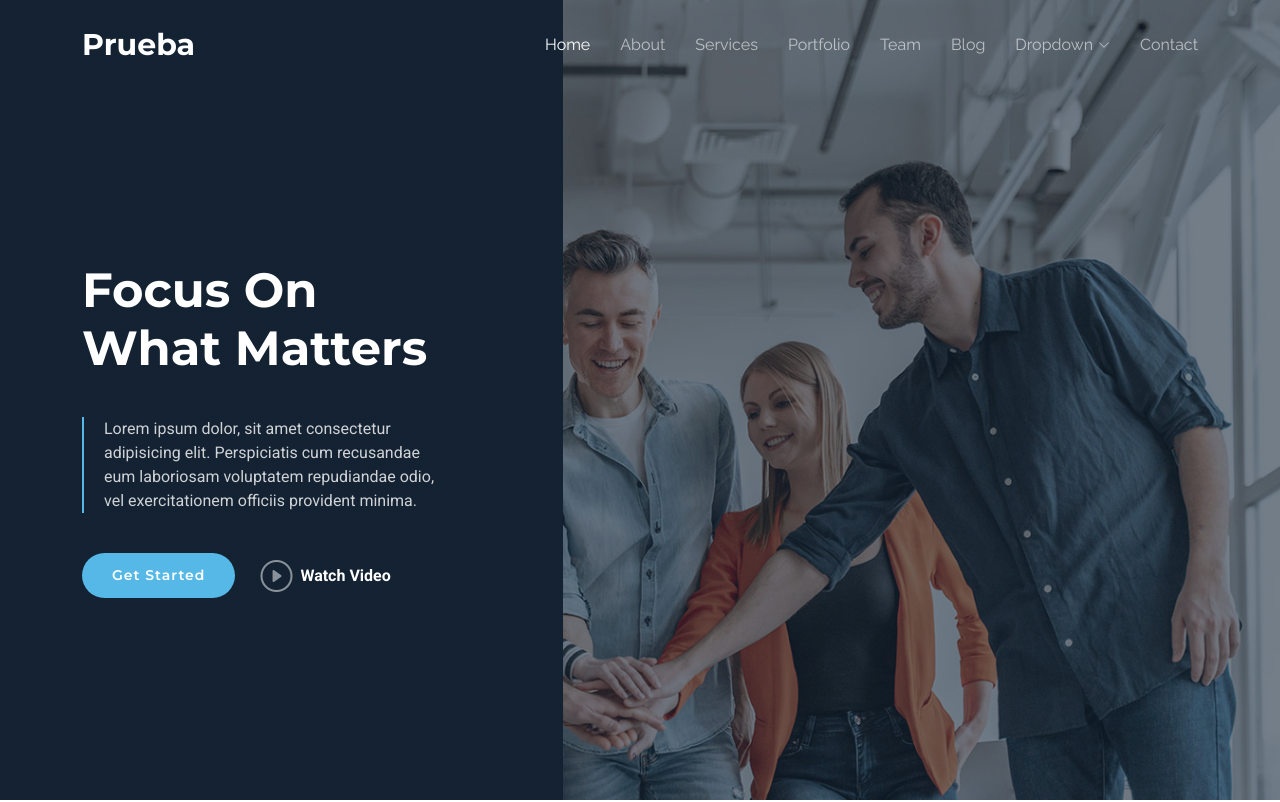
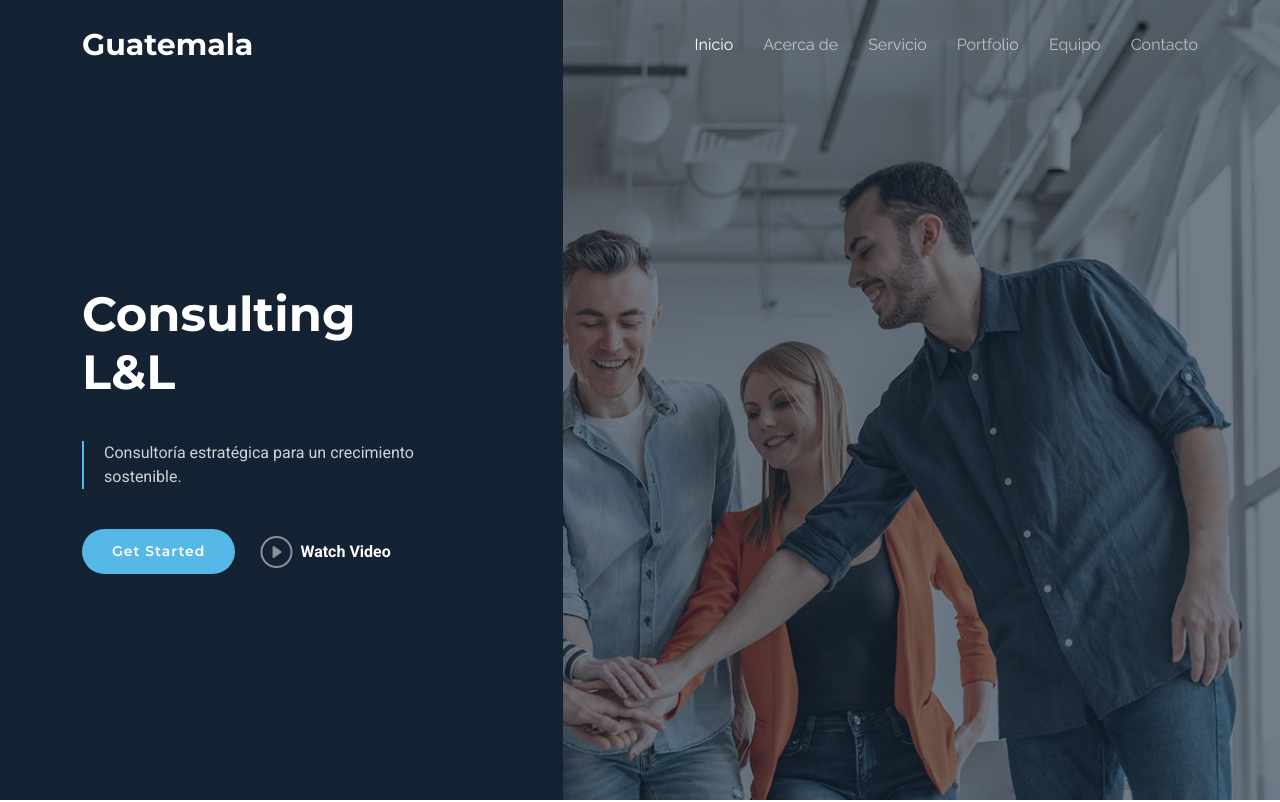
Before and after one commit to LindaQuelex/consultingLyL, a plain HTML site: page docs/index.html in a window 1280 px wide. Shown: the top 802 px of the page. Drawn offline with Linux system fonts and the light colour scheme.

Commit message:
adecuación pestañas

```diff
--- a/docs/index.html
+++ b/docs/index.html
@@ -4,7 +4,7 @@
 <head>
   <meta charset="utf-8">
   <meta content="width=device-width, initial-scale=1.0" name="viewport">
-  <title>Index - Nova Bootstrap Template</title>
+  <title>Consulting L&L</title>
   <meta name="description" content="">
   <meta name="keywords" content="">
 
@@ -44,17 +44,24 @@
       <a href="index.html" class="logo d-flex align-items-center">
         <!-- Uncomment the line below if you also wish to use an image logo -->
         <!-- <img src="assets/img/logo.png" alt=""> -->
-        <h1 class="sitename">Prueba</h1>
+        <h1 class="sitename">Guatemala</h1>
       </a>
 
       <nav id="navmenu" class="navmenu">
         <ul>
-          <li><a href="index.html" class="active">Home<br></a></li>
-          <li><a href="about.html">About</a></li>
-          <li><a href="services.html">Services</a></li>
+          <li><a href="index.html" class="active">Inicio<br></a></li>
+          <li><a href="about.html">Acerca de</a></li>
+          <li><a href="services.html">Servicio</a></li>
           <li><a href="portfolio.html">Portfolio</a></li>
-          <li><a href="team.html">Team</a></li>
-          <li><a href="blog.html">Blog</a></li>
+          <li><a href="team.html">Equipo</a></li>
+
+
+
+
+
+          <!-- <li><a href="blog.html">Blog</a></li>  -->
+
+          <!--
           <li class="dropdown"><a href="#"><span>Dropdown</span> <i class="bi bi-chevron-down toggle-dropdown"></i></a>
             <ul>
               <li><a href="#">Dropdown 1</a></li>
@@ -72,7 +79,10 @@
               <li><a href="#">Dropdown 4</a></li>
             </ul>
           </li>
-          <li><a href="contact.html">Contact</a></li>
+           -->
+
+
+          <li><a href="contact.html">Contacto</a></li>
         </ul>
         <i class="mobile-nav-toggle d-xl-none bi bi-list"></i>
       </nav>
@@ -90,9 +100,9 @@
       <div class="container">
         <div class="row">
           <div class="col-xl-4">
-            <h1 data-aos="fade-up">Focus On What Matters</h1>
+            <h1 data-aos="fade-up">Consulting L&L</h1>
             <blockquote data-aos="fade-up" data-aos-delay="100">
-              <p>Lorem ipsum dolor, sit amet consectetur adipisicing elit. Perspiciatis cum recusandae eum laboriosam voluptatem repudiandae odio, vel exercitationem officiis provident minima. </p>
+              <p>Consultoría estratégica para un crecimiento sostenible. </p>
             </blockquote>
             <div class="d-flex" data-aos="fade-up" data-aos-delay="200">
               <a href="#about" class="btn-get-started">Get Started</a>
```
